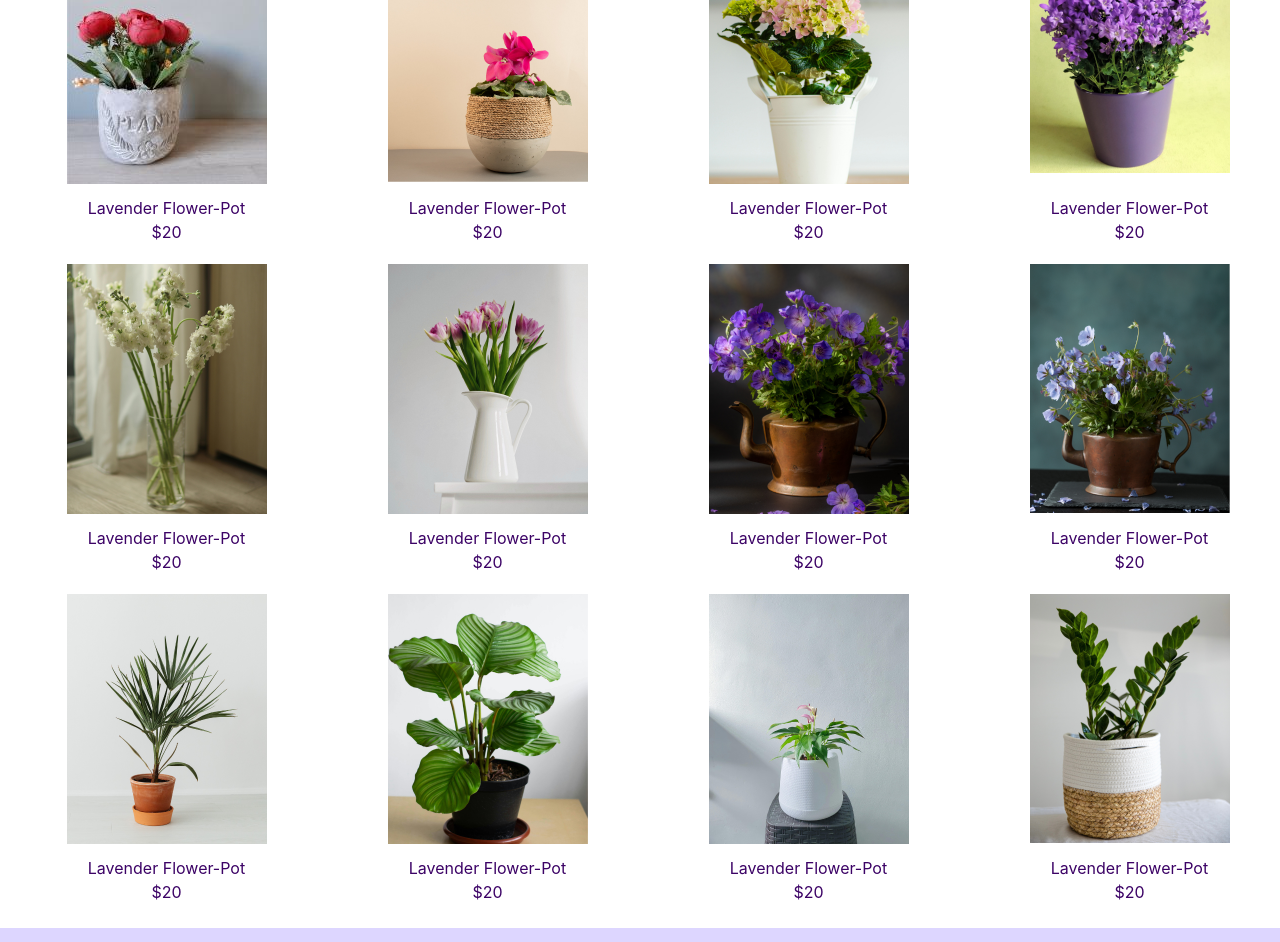
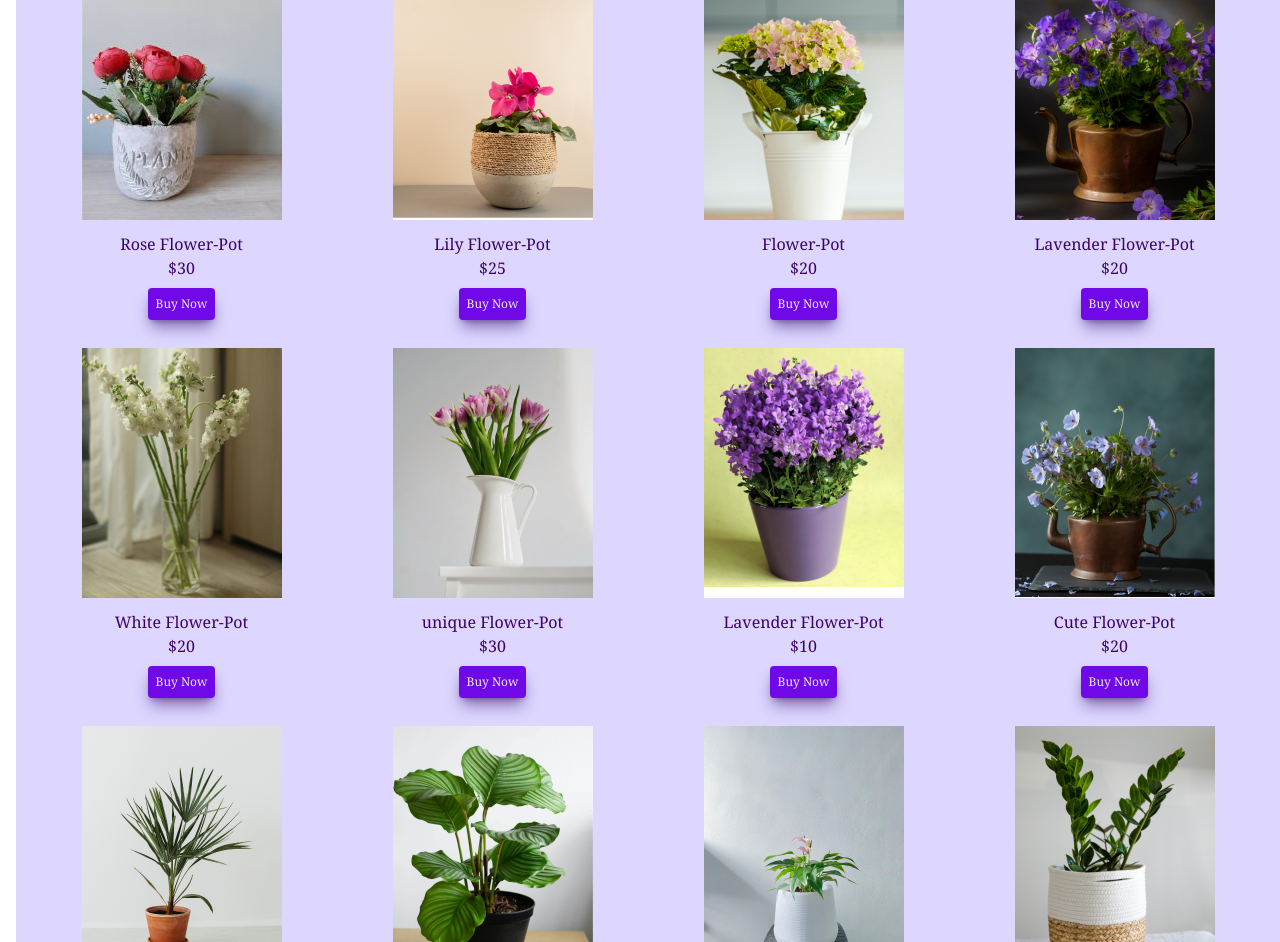
Before and after one commit to Sandhiya-Nagaraj/Greenden-TailwindCSS, a website: page src/productpage.html in a window 1280 px wide. Shown: the part 300-1242 px from the top of the page. Drawn offline with Linux system fonts and the light colour scheme.

Commit message:
Updated the styling

```diff
--- a/src/productpage.html
+++ b/src/productpage.html
@@ -10,9 +10,9 @@
 </head>
 
 <body>
-<div class="font-sans">
+<div class="font-serif">
   <nav class="bg-violet-200 p-2 flex items-center justify-between shadow-xl sticky top-0 z-10">
-    <h1 class="text-2xl font-bold text-purple-950">Greenden</h1>
+    <h1 class="text-2xl font-bold text-purple-950 p-2">Greenden</h1>
 
     <svg xmlns="http://www.w3.org/2000/svg" fill="none" viewBox="0 0 24 24" stroke-width="1.5" stroke="currentColor"
       class="size-6 md:hidden">
@@ -22,13 +22,13 @@
 
     <ul class="gap-5 text-purple-900 hidden md:flex">
       <li>
-        <a class="hover:underline hover:text-purple-950" href="">Home</a>
+        <a href="index.html" class="hover:underline hover:text-purple-950">Home</a>
       </li>
       <li>
-        <a class="hover:underline hover:text-purple-950" href="">Product</a>
+        <a href="index.html" class="hover:underline hover:text-purple-950">Product</a>
       </li>
       <li>
-        <a class="hover:underline hover:text-purple-950" href="">Contact</a>
+        <a href="contactpage.html" class="hover:underline hover:text-purple-950">Contact</a>
       </li>
     </ul>
 
@@ -37,84 +37,121 @@
 <!-- Header -->
     <section class="flex flex-col justify-center p-5 m-5 text-center">
   <h1 class="text-purple-950 font-bold text-2xl">Our Products</h1>
-  <input type="text" placeholder="Search for a Product..."  class="mt-5 border border-violet-950 text-violet-700 p-2 m-3" style="width: 60;">
+  <input type="text" placeholder="Search for a Product..."  class="mt-5 border border-violet-900 text-violet-700 p-2 m-3" style="width: 60; ">
     </section>
 
 <!-- Product -->
-    <div class="grid grid-cols-2 md:grid-cols-4 mt-4 ml-4 gap-5 text-center">
+
+    <div class="grid grid-cols-2 md:grid-cols-4 mt-4 ml-4 gap-5 text-center bg-violet-200 p-5">
       <div class="text-purple-950">
         <img src="images/product-img1.jpg"
           class="inline hover:shadow-xl hover:transform hover:-translate-y-2 mb-3" alt="">
-        <h1>Lavender Flower-Pot</h1>
-        <p>$20</p>
+        <h1>Rose Flower-Pot</h1>
+        <p>$30</p>
+        <button class="text-violet-100  text-xs p-2 m-2 hover:transform hover:scale-110 rounded-sm shadow-lg bg-violet-700 shadow-violet-950/50">
+          Buy Now
+        </button>
       </div>
       <div class="text-purple-950">
         <img src="images/product-img2.png"
           class="inline hover:shadow-xl hover:transform hover:-translate-y-2 mb-3"  alt="">
-          <h1>Lavender Flower-Pot</h1>
-          <p>$20</p>
+          <h1>Lily Flower-Pot</h1>
+          <p>$25</p>
+          <button class="text-violet-100  text-xs p-2 m-2 hover:transform hover:scale-110 rounded-sm shadow-lg bg-violet-700 shadow-violet-950/50">
+          Buy Now
+        </button>
         </div>
         <div class="text-purple-950">
           <img src="images/product-img3.png"
           class="inline hover:shadow-xl hover:transform hover:-translate-y-2 mb-3"  alt="">
-          <h1>Lavender Flower-Pot</h1>
+          <h1>Flower-Pot</h1>
           <p>$20</p>
-        </div>
-        <div class="text-purple-950">
-          <img src="images/product-img4.png"
-          class="inline hover:shadow-xl hover:transform hover:-translate-y-2 mb-3"  alt="">
-          <h1>Lavender Flower-Pot</h1>
-          <p>$20</p>
-        </div>
-
-        <div class="text-purple-950">
-          <img src="images/product-img5.png"
-          class="inline hover:shadow-xl hover:transform hover:-translate-y-2 mb-3"  alt="">
-          <h1>Lavender Flower-Pot</h1>
-          <p>$20</p>
-        </div>
-        <div class="text-purple-950">
-          <img src="images/product-img6.png"
-          class="inline hover:shadow-xl hover:transform hover:-translate-y-2 mb-3"  alt="">
-          <h1>Lavender Flower-Pot</h1>
-          <p>$20</p>
+          <button class="text-violet-100  text-xs p-2 m-2 hover:transform hover:scale-110 rounded-sm shadow-lg bg-violet-700 shadow-violet-950/50">
+          Buy Now
+        </button>
         </div>
         <div class="text-purple-950">
           <img src="images/product-img7.png"
           class="inline hover:shadow-xl hover:transform hover:-translate-y-2 mb-3"  alt="">
           <h1>Lavender Flower-Pot</h1>
           <p>$20</p>
+          <button class="text-violet-100  text-xs p-2 m-2 hover:transform hover:scale-110 rounded-sm shadow-lg bg-violet-700 shadow-violet-950/50">
+          Buy Now
+        </button>
+        </div>
+
+        <div class="text-purple-950">
+          <img src="images/product-img5.png"
+          class="inline hover:shadow-xl hover:transform hover:-translate-y-2 mb-3"  alt="">
+          <h1>White Flower-Pot</h1>
+          <p>$20</p>
+          <button class="text-violet-100  text-xs p-2 m-2 hover:transform hover:scale-110 rounded-sm shadow-lg bg-violet-700 shadow-violet-950/50">
+          Buy Now
+        </button>
+        </div>
+        <div class="text-purple-950">
+          <img src="images/product-img6.png"
+          class="inline hover:shadow-xl hover:transform hover:-translate-y-2 mb-3"  alt="">
+          <h1>unique Flower-Pot</h1>
+          <p>$30</p>
+          <button class="text-violet-100  text-xs p-2 m-2 hover:transform hover:scale-110 rounded-sm shadow-lg bg-violet-700 shadow-violet-950/50">
+          Buy Now
+        </button>
+        </div>
+        <div class="text-purple-950">
+          <img src="images/product-img4.png"
+          class="inline hover:shadow-xl hover:transform hover:-translate-y-2 mb-3"  alt="">
+          <h1>Lavender Flower-Pot</h1>
+          <p>$10</p>
+          <button class="text-violet-100  text-xs p-2 m-2 hover:transform hover:scale-110 rounded-sm shadow-lg bg-violet-700 shadow-violet-950/50">
+          Buy Now
+        </button>
         </div>
         <div class="text-purple-950">
           <img src="images/product-img8.png"
           class="inline hover:shadow-xl hover:transform hover:-translate-y-2 mb-3"  alt="">
-          <h1>Lavender Flower-Pot</h1>
+          <h1>Cute Flower-Pot</h1>
           <p>$20</p>
+          <button class="text-violet-100  text-xs p-2 m-2 hover:transform hover:scale-110 rounded-sm shadow-lg bg-violet-700 shadow-violet-950/50">
+          Buy Now
+        </button>
         </div>
 
         <div class="text-purple-950">
           <img src="images/product-img9.png"
           class="inline hover:shadow-xl hover:transform hover:-translate-y-2 mb-3"  alt="">
           <h1>Lavender Flower-Pot</h1>
-          <p>$20</p>
+          <p>$26</p>
+          <button class="text-violet-100  text-xs p-2 m-2 hover:transform hover:scale-110 rounded-sm shadow-lg bg-violet-700 shadow-violet-950/50">
+          Buy Now
+        </button>
         </div>
         <div class="text-purple-950">
           <img src="images/product-img10.png"
           class="inline hover:shadow-xl hover:transform hover:-translate-y-2 mb-3"  alt="">
-          <h1>Lavender Flower-Pot</h1>
+          <h1>Indoor Plant-Pot</h1>
           <p>$20</p>
+          <button class="text-violet-100  text-xs p-2 m-2 hover:transform hover:scale-110 rounded-sm shadow-lg bg-violet-700 shadow-violet-950/50">
+          Buy Now
+        </button>
         </div>
         <div class="text-purple-950">
           <img src="images/product-img11.png"
           class="inline hover:shadow-xl hover:transform hover:-translate-y-2 mb-3"  alt="">
           <h1>Lavender Flower-Pot</h1>
-          <p>$20</p>
+          <p>$30</p>
+          <button class="text-violet-100  text-xs p-2 m-2 hover:transform hover:scale-110 rounded-sm shadow-lg bg-violet-700 shadow-violet-950/50">
+          Buy Now
+        </button>
         </div>
         <div class="text-purple-950">
           <img src="images/product-img12.png"
           class="inline hover:shadow-xl hover:transform hover:-translate-y-2 mb-3"  alt="">
-          <h1>Lavender Flower-Pot</h1>
-          <p>$20</p>
+          <h1>unique Flower-Pot</h1>
+          <p>$40</p>
+          <button class="text-violet-100  text-xs p-2 m-2 hover:transform hover:scale-110 rounded-sm shadow-lg bg-violet-700 shadow-violet-950/50">
+          Buy Now
+        </button>
         </div>
 
 
```
Also changed, not shown: src/contactpage.html (+6 -6 lines), src/index.html (+10 -10 lines), src/style.css.
